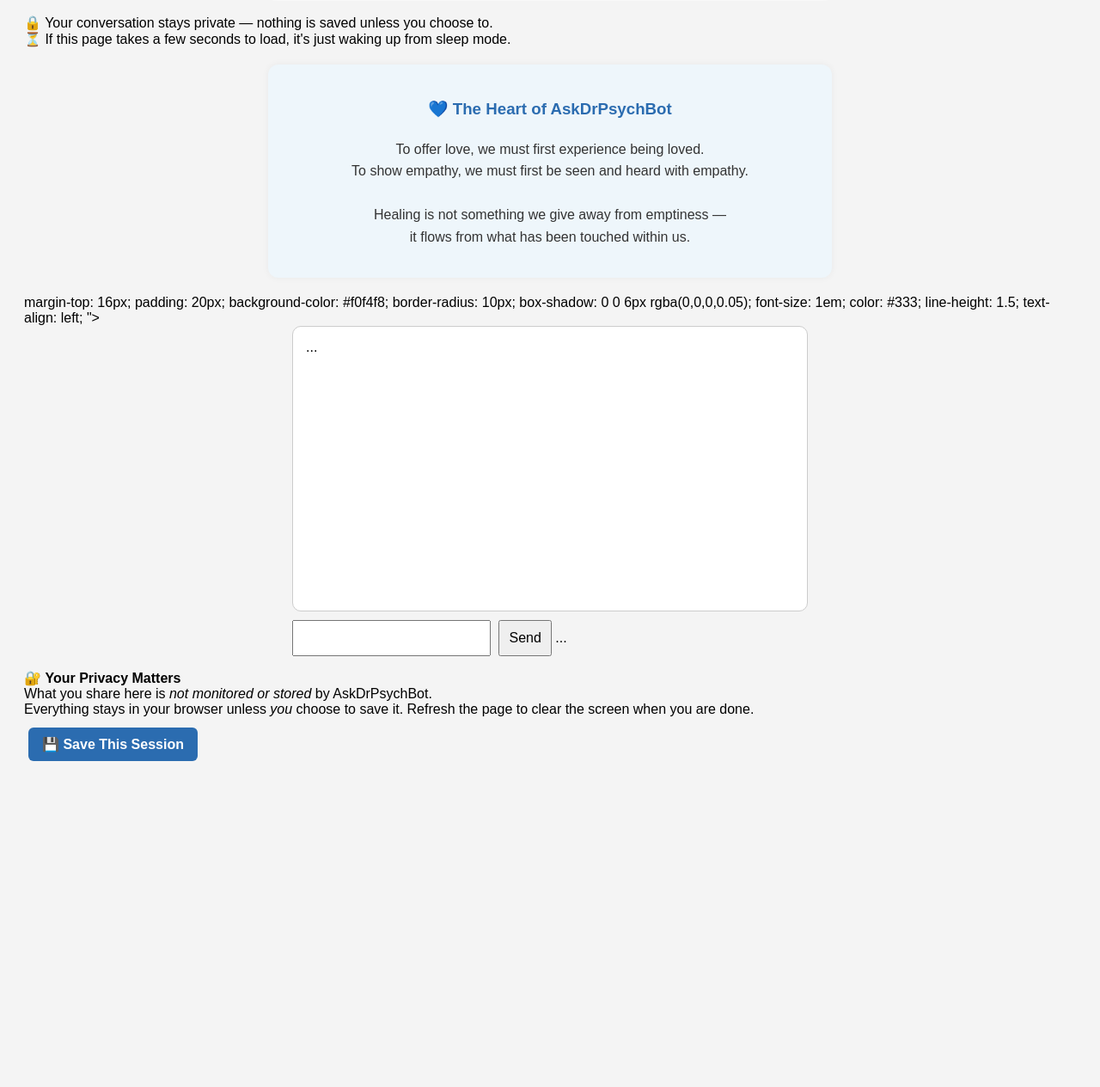
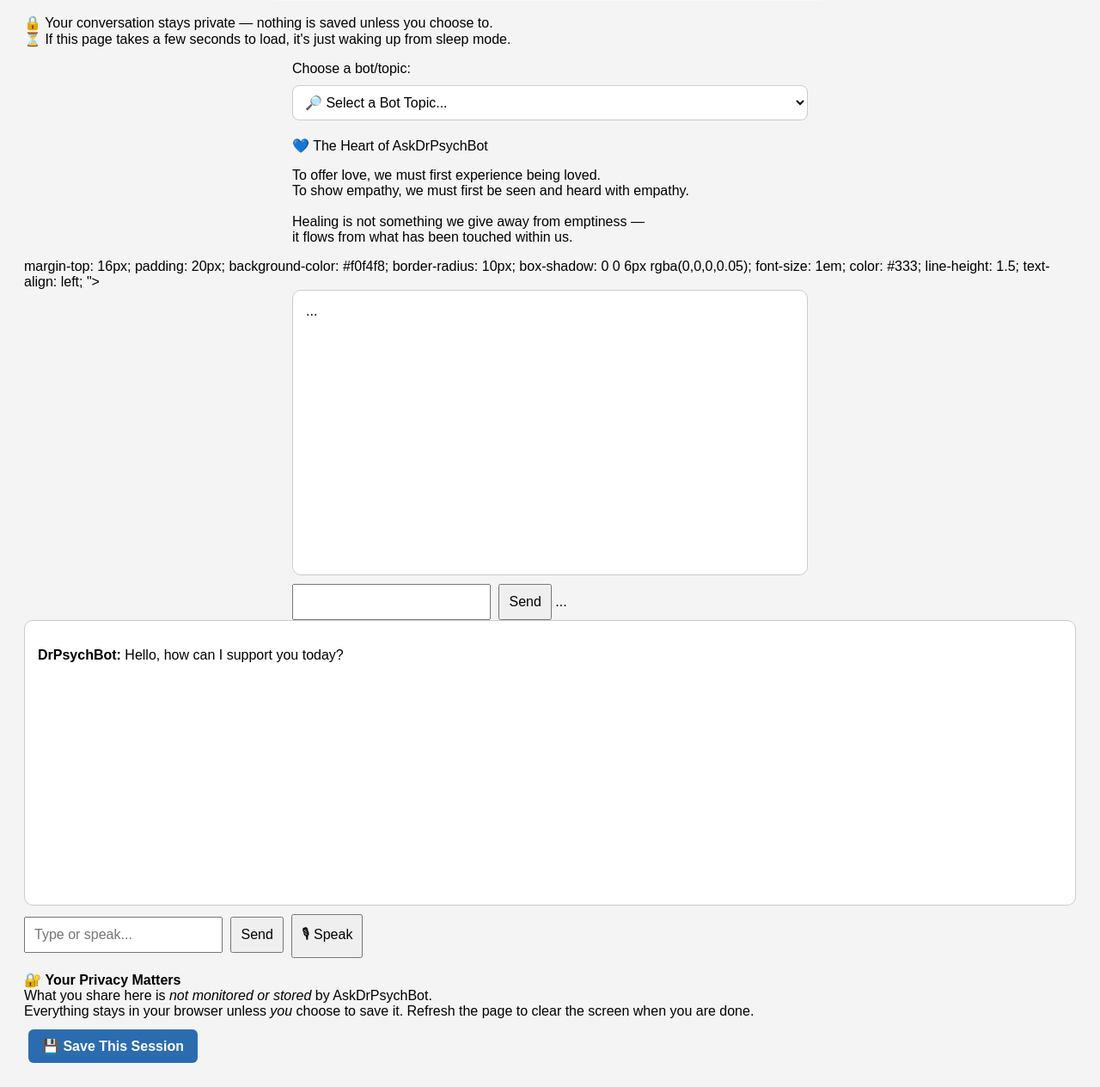
Before and after one commit to livingfree57/drpsychbot-hub, a Flask app: page / in a window 1280 px wide. Shown: the part 756-2020 px from the top of the page at 86% size. Before the commit the page ends 1641 px from the top, so only its background shows below. Run offline with Flask 3, Linux system fonts and the light colour scheme.

Commit message:
Fix: Remove leftover broken style div above chatbox

```diff
--- a/templates/index.html
+++ b/templates/index.html
@@ -96,8 +96,12 @@
     </p>
 
 
-    <div style="max-width: 620px; margin: 20px auto; padding: 18px; background: #eef6fb; border-radius: 12px; font-family: sans-serif; font-size: 1em; color: #333; line-height: 1.6; text-align: center; box-shadow: 0 0 8px rgba(0,0,0,0.05);">
-      <h3 style="color: #2b6cb0;">💙 The Heart of AskDrPsychBot</h3>
+    <div style="max-width: 600px; margin: auto;">
+
+      <label for="botSelect">Choose a bot/topic:</label><br>
+      <select id="botSelect"></select>
+
+     💙 The Heart of AskDrPsychBot</h3>
       <p>
         To offer love, we must first experience being loved.<br>
         To show empathy, we must first be seen and heard with empathy.<br><br>
@@ -127,6 +131,15 @@
       <button>Send</button>
       ...
     </div>
+
+    <div id="chat-box">
+      <p><strong>DrPsychBot:</strong> Hello, how can I support you today?</p>
+    </div>
+
+    <input id="user-input" type="text" placeholder="Type or speak...">
+    <button onclick="sendMessage(true)">Send</button>
+    <button onclick="startListening()">🎙 Speak</button>
+    <div id="status"></div>
 
 
 
```
Lines whose indentation alone changed are shown as unchanged.
